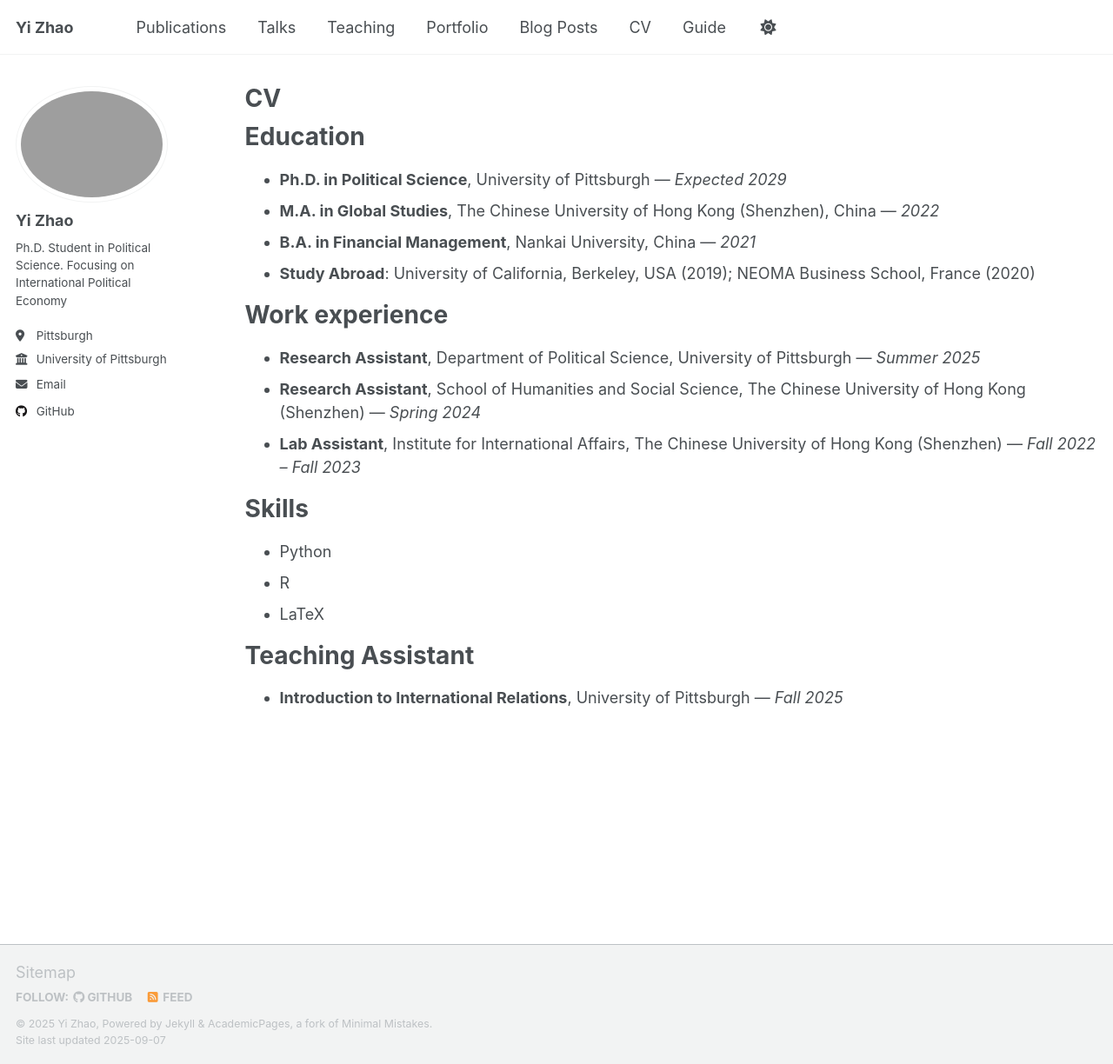
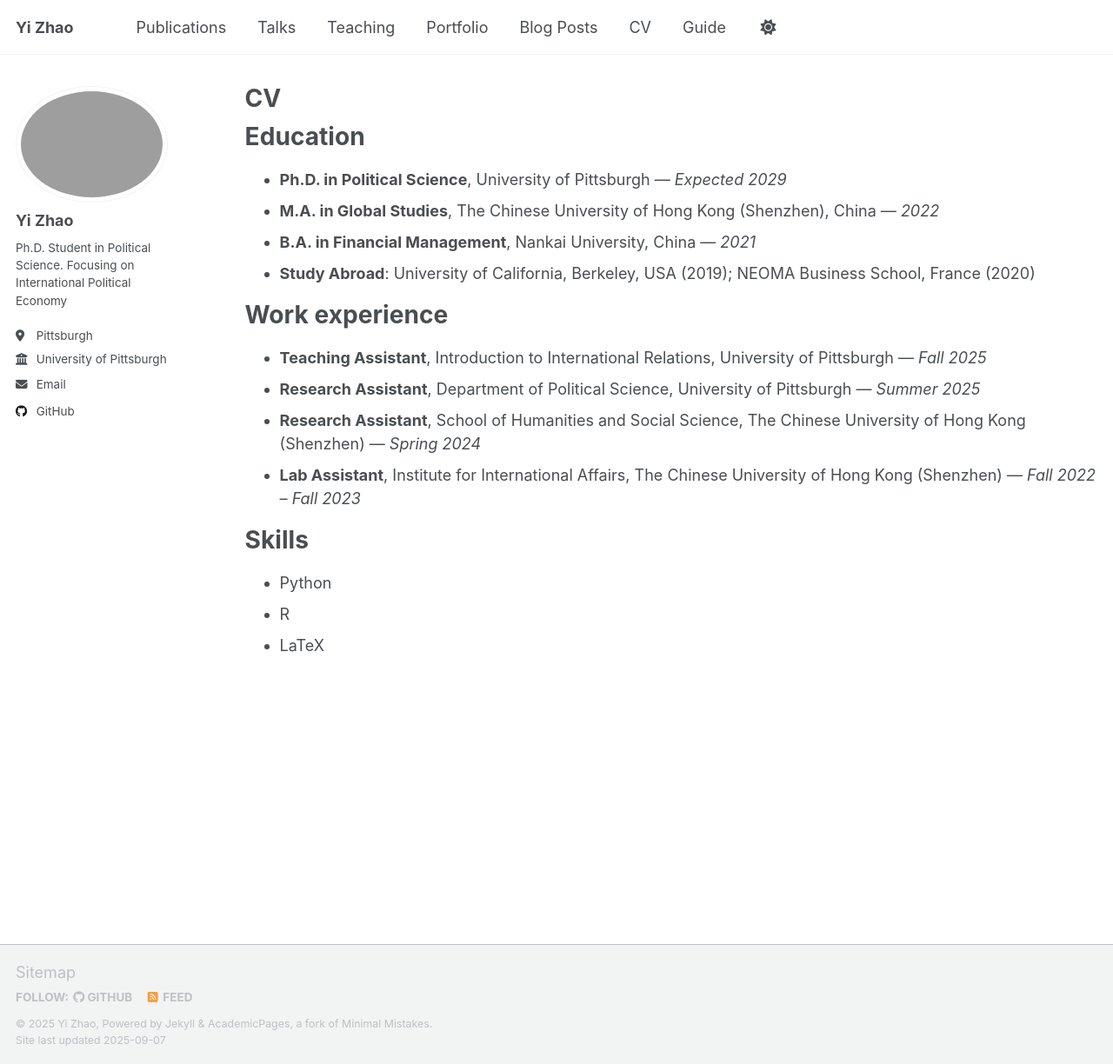
Before and after one commit to YiZhao999/YiZhao999.github.io, a Jekyll site: the page built from _pages/cv.md, in a window 1280 px wide and 1224 px high. Shown: the whole window at 87% size. Built offline with Jekyll 4.4.1, drawn with Linux system fonts in a browser that asks for light colours; a script that is not in the unit is left out; part of the change alters nothing that is shown.

```diff
--- a/_pages/cv.md
+++ b/_pages/cv.md
@@ -18,6 +18,7 @@ Education
 
 Work experience
 ======
+- **Teaching Assistant**, Introduction to International Relations, University of Pittsburgh — *Fall 2025*
 - **Research Assistant**, Department of Political Science, University of Pittsburgh — *Summer 2025*
 - **Research Assistant**, School of Humanities and Social Science, The Chinese University of Hong Kong (Shenzhen) — *Spring 2024*
 - **Lab Assistant**, Institute for International Affairs, The Chinese University of Hong Kong (Shenzhen) — *Fall 2022 – Fall 2023*
@@ -27,7 +28,3 @@ Skills
 - Python
 - R
 - LaTeX
-
-Teaching Assistant
-======
-- **Introduction to International Relations**, University of Pittsburgh — *Fall 2025*
```
